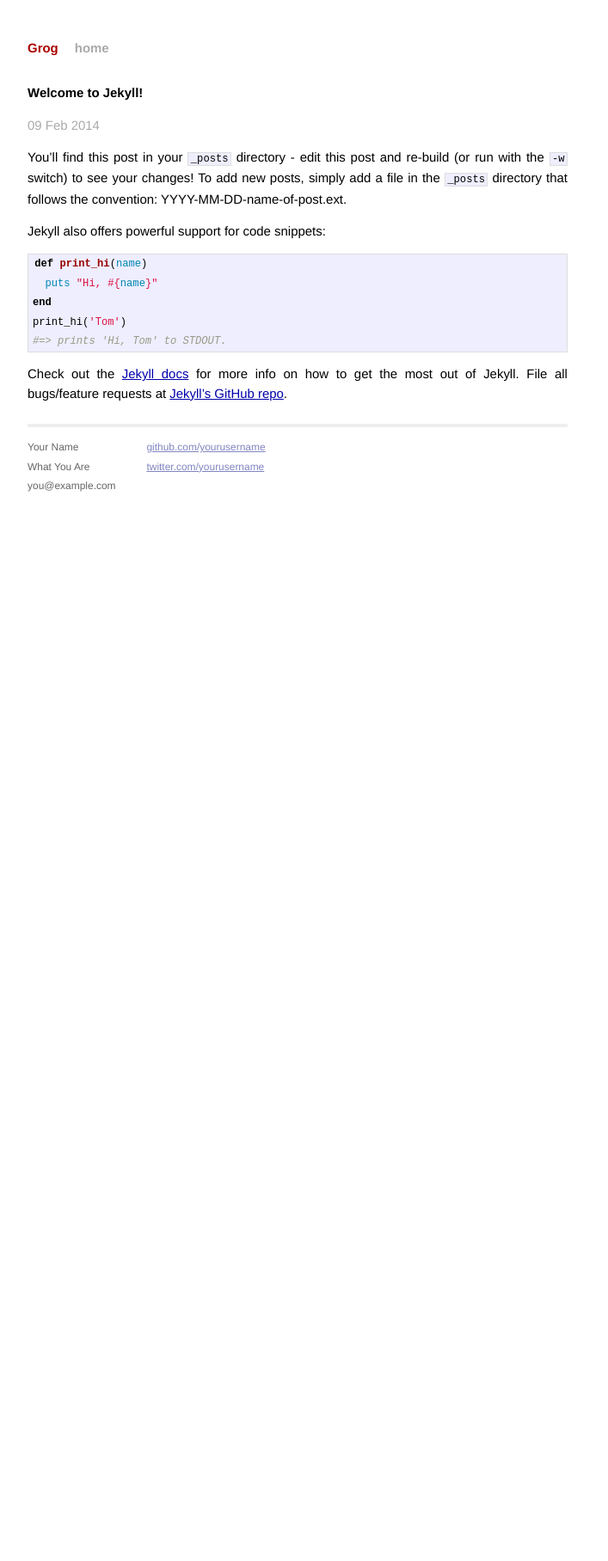
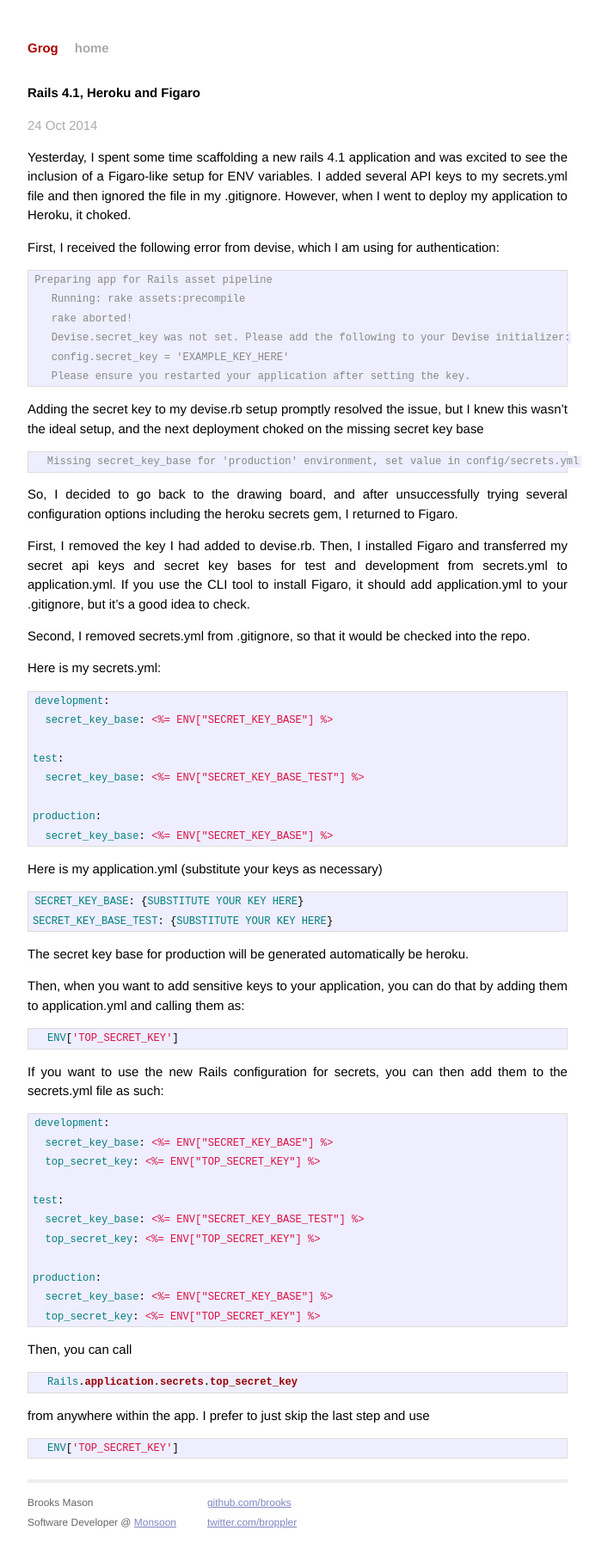
Before and after one commit to brooks/brooks_blog, a Jekyll site: the page built from _posts/2014-02-09-welcome-to-jekyll.markdown, in a window 1280 px wide. Shown: the whole page at 86% size, without its empty margins (294-1001 px from the left). Built offline with Jekyll 4.4.1, drawn with Linux system fonts in a browser that asks for light colours; Markdown is read by kramdown in place of the engine named in the settings; before the commit the page ends 945 px from its top, so only the background shows below that.

Commit message:
add new post for rails 4.1, heroku and figaro

```diff
--- a/_layouts/default.html
+++ b/_layouts/default.html
@@ -26,15 +26,14 @@
           <div class="footer">
             <div class="contact">
               <p>
-                Your Name<br />
-                What You Are<br />
-                you@example.com
+                Brooks Mason<br />
+                Software Developer @ <a href="http://monsoonco.com">Monsoon</a><br /><br />
               </p>
             </div>
             <div class="contact">
               <p>
-                <a href="https://github.com/yourusername">github.com/yourusername</a><br />
-                <a href="https://twitter.com/yourusername">twitter.com/yourusername</a><br />
+                <a href="https://github.com/brooks">github.com/brooks</a><br />
+                <a href="https://twitter.com/broppler">twitter.com/broppler</a><br />
               </p>
             </div>
           </div>
--- a/_posts/2014-02-09-welcome-to-jekyll.markdown
+++ b/_posts/2014-02-09-welcome-to-jekyll.markdown
@@ -1,24 +1,93 @@
 ---
 layout: post
-title:  "Welcome to Jekyll!"
-date:   2014-02-09 00:12:30
-categories: jekyll update
+title:  "Rails 4.1, Heroku and Figaro"
+date:   2014-10-24 00:12:30
+categories: Rails 4.1
 ---
 
-You'll find this post in your `_posts` directory - edit this post and re-build (or run with the `-w` switch) to see your changes!
-To add new posts, simply add a file in the `_posts` directory that follows the convention: YYYY-MM-DD-name-of-post.ext.
+Yesterday, I spent some time scaffolding a new rails 4.1 application and was excited to see the inclusion of a Figaro-like setup for ENV variables.  I added several API keys to my secrets.yml file and then ignored the file in my .gitignore.  However, when I went to deploy my application to Heroku, it choked.
 
-Jekyll also offers powerful support for code snippets:
+First, I received the following error from devise, which I am using for authentication:
+
+{% highlight console %}
+Preparing app for Rails asset pipeline
+   Running: rake assets:precompile
+   rake aborted!
+   Devise.secret_key was not set. Please add the following to your Devise initializer:
+   config.secret_key = 'EXAMPLE_KEY_HERE'
+   Please ensure you restarted your application after setting the key.
+{% endhighlight %}
+
+Adding the secret key to my devise.rb setup promptly resolved the issue, but I knew this wasn't the ideal setup, and the next deployment choked on the missing secret key base
+
+{% highlight console %}
+  Missing secret_key_base for 'production' environment, set value in config/secrets.yml
+{% endhighlight %}
+
+So, I decided to go back to the drawing board, and after unsuccessfully trying several configuration options including the heroku secrets gem, I returned to Figaro.
+
+First, I removed the key I had added to devise.rb.  Then, I installed Figaro and transferred my secret api keys and secret key bases for test and development from secrets.yml to application.yml.  If you use the CLI tool to install Figaro, it should add application.yml to your .gitignore, but it's a good idea to check.
+
+Second, I removed secrets.yml from .gitignore, so that it would be checked into the repo.
+
+Here is my secrets.yml:
+
+{% highlight yaml %}
+
+development:
+  secret_key_base: <%= ENV["SECRET_KEY_BASE"] %>
+
+test:
+  secret_key_base: <%= ENV["SECRET_KEY_BASE_TEST"] %>
+
+production:
+  secret_key_base: <%= ENV["SECRET_KEY_BASE"] %>
+
+{% endhighlight %}
+
+Here is my application.yml (substitute your keys as necessary)
+
+{% highlight yaml %}
+
+SECRET_KEY_BASE: {SUBSTITUTE YOUR KEY HERE}
+SECRET_KEY_BASE_TEST: {SUBSTITUTE YOUR KEY HERE}
+
+{% endhighlight %}
+
+The secret key base for production will be generated automatically be heroku.
+
+Then, when you want to add sensitive keys to your application, you can do that by adding them to application.yml and calling them as:
 
 {% highlight ruby %}
-def print_hi(name)
-  puts "Hi, #{name}"
-end
-print_hi('Tom')
-#=> prints 'Hi, Tom' to STDOUT.
+  ENV['TOP_SECRET_KEY']
 {% endhighlight %}
 
-Check out the [Jekyll docs][jekyll] for more info on how to get the most out of Jekyll. File all bugs/feature requests at [Jekyll's GitHub repo][jekyll-gh].
+If you want to use the new Rails configuration for secrets, you can then add them to the secrets.yml file as such:
 
-[jekyll-gh]: https://github.com/mojombo/jekyll
-[jekyll]:    http://jekyllrb.com
+{% highlight yaml %}
+
+development:
+  secret_key_base: <%= ENV["SECRET_KEY_BASE"] %>
+  top_secret_key: <%= ENV["TOP_SECRET_KEY"] %>
+
+test:
+  secret_key_base: <%= ENV["SECRET_KEY_BASE_TEST"] %>
+  top_secret_key: <%= ENV["TOP_SECRET_KEY"] %>
+
+production:
+  secret_key_base: <%= ENV["SECRET_KEY_BASE"] %>
+  top_secret_key: <%= ENV["TOP_SECRET_KEY"] %>
+
+{% endhighlight %}
+
+Then, you can call
+
+{% highlight ruby %}
+  Rails.application.secrets.top_secret_key
+{% endhighlight %}
+
+from anywhere within the app.  I prefer to just skip the last step and use
+
+{% highlight ruby %}
+  ENV['TOP_SECRET_KEY']
+{% endhighlight %}
```
Also changed, not shown: 3 other files.
